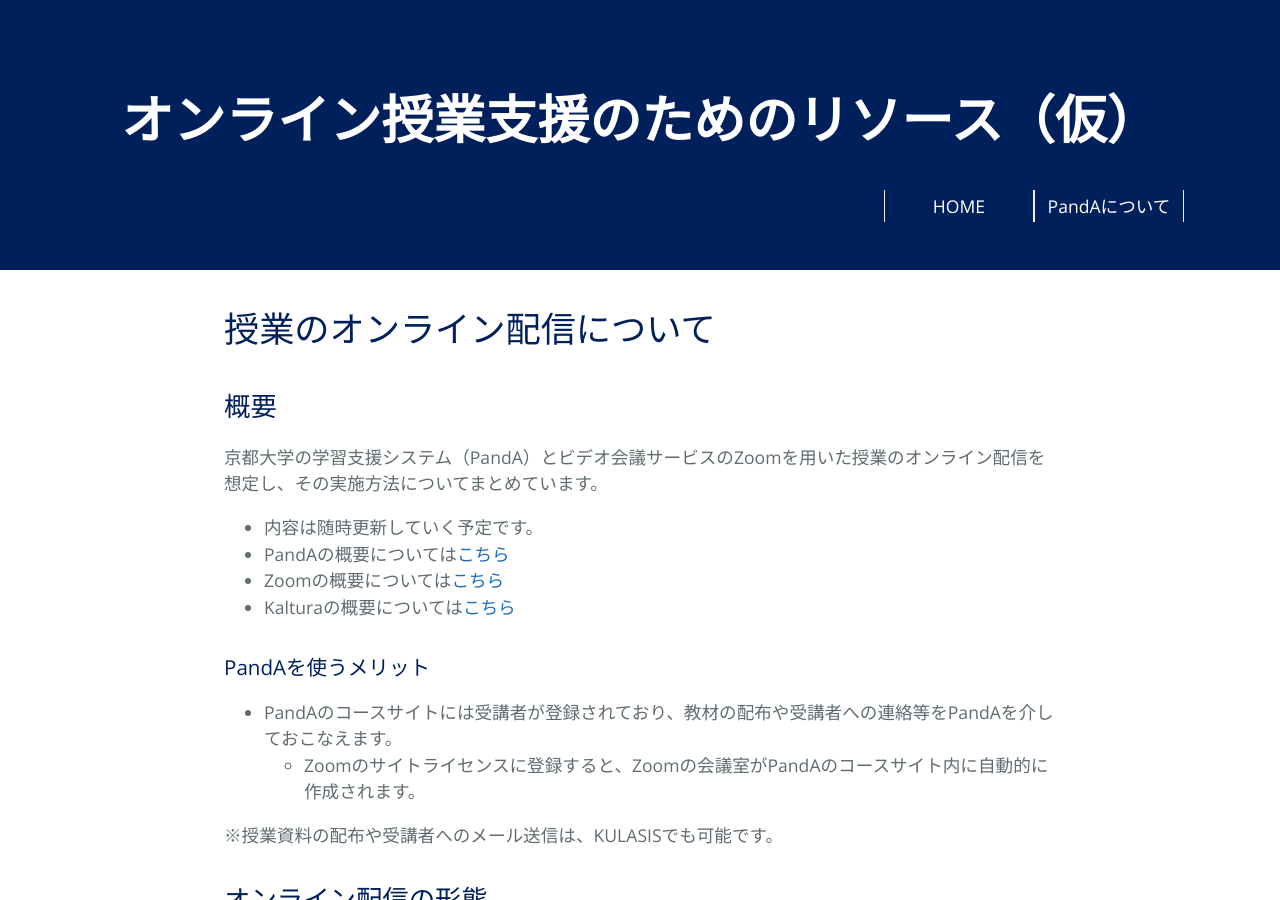
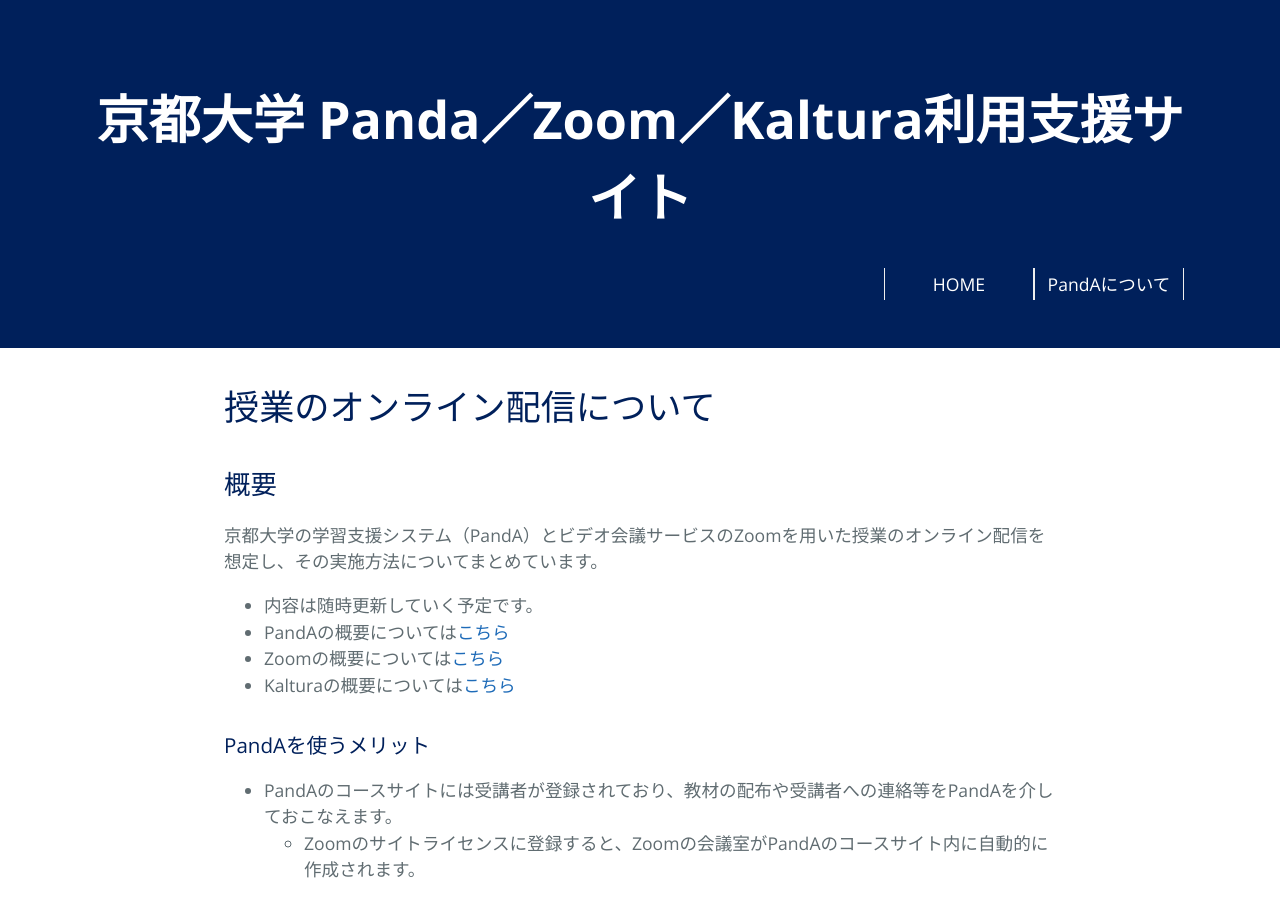
Before and after one commit to kyoto-u/online-edu, a Jekyll site: the page built from index.md, in a window 1280 px wide and 900 px high. Built offline with Jekyll 4.4.1, drawn with Linux system fonts in a browser that asks for light colours.

Commit message:
change overall title

```diff
--- a/_config.yml
+++ b/_config.yml
@@ -17,7 +17,7 @@ include:
 #   enabled: true
 #   collections: true
 
-title: オンライン授業支援のためのリソース（仮）
+title: 京都大学 Panda／Zoom／Kaltura利用支援サイト
 # description: " aaaa"
 
 
```
